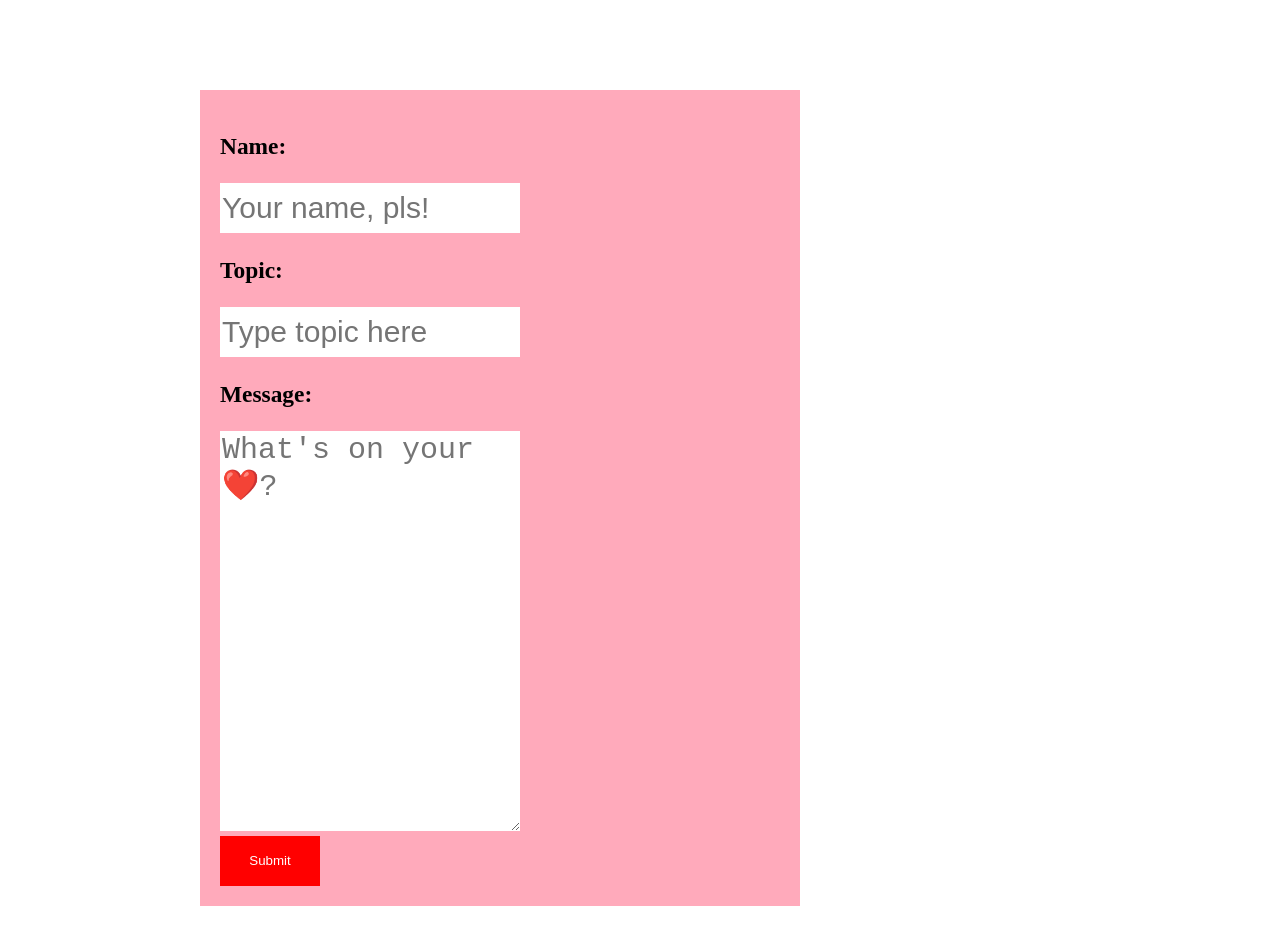
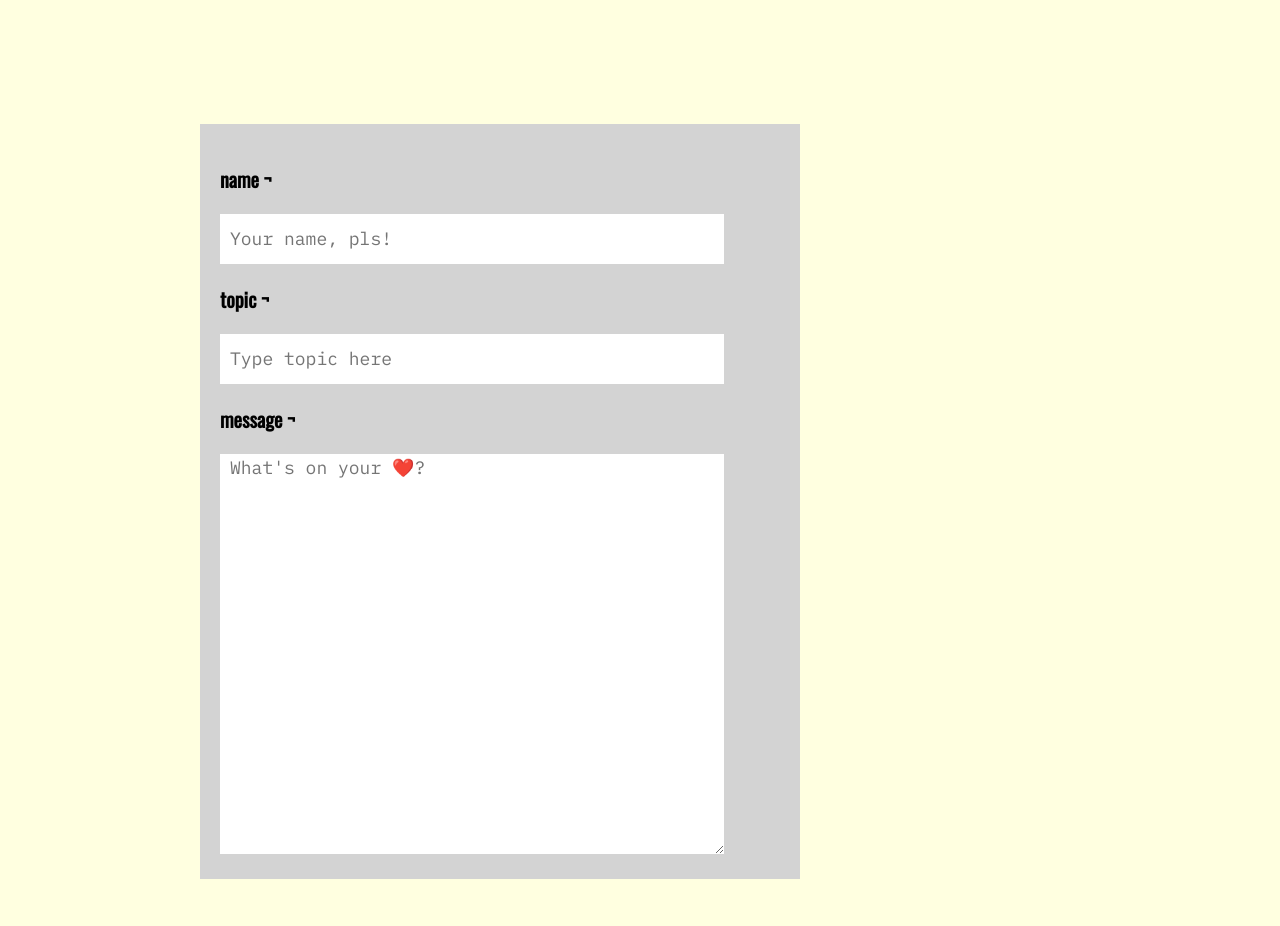
Before and after one commit to eliseofferman/q-a-forum, a React app in the folder frontend/: page / in a window 1280 px wide. Shown: the part 279-1205 px from the top of the page. Built offline with nearby package versions, Linux system fonts and the light colour scheme; no server answers.

Commit message:
some more stylez

```diff
--- a/frontend/public/index.html
+++ b/frontend/public/index.html
@@ -3,7 +3,8 @@
   <head>
     <meta charset="utf-8" />
     <title>Technigo React App</title>
-    <link href="https://fonts.googleapis.com/css?family=IBM+Plex+Serif" rel="stylesheet">
+    <link href="https://fonts.googleapis.com/css?family=Anton|IBM+Plex+Serif" rel="stylesheet">
+    <link href="https://fonts.googleapis.com/css?family=IBM+Plex+Mono|Oswald" rel="stylesheet">
   </head>
   <body>
     <!-- This element is used in src/index.js to render the react root into -->
--- a/frontend/src/components/topic-form/index.js
+++ b/frontend/src/components/topic-form/index.js
@@ -1,5 +1,7 @@
 import React from "react"
 import "./topicForm.css"
+
+import flowerbg from "../../images/bgflower.jpg"
 
 export default class TopicForm extends React.Component {
   constructor(props) {
@@ -57,10 +59,13 @@ export default class TopicForm extends React.Component {
   render() {
     return (
       <div className="topic-form-container">
+
+        <h1 className="question-logo"> [ QUESTION THIS ]</h1>
+
         <form onSubmit={this.handleSubmitTopic} >
           <div className="topic-form-box">
             <label>
-              <h3>Name:</h3>
+              <h3 className="topic-headline">name &not;</h3>
               <input
                 placeholder="Your name, pls!"
                 className="topicform-inputbox"
@@ -70,7 +75,7 @@ export default class TopicForm extends React.Component {
                 onChange={this.handleName} />
             </label>
             <label>
-              <h3>Topic:</h3>
+              <h3 className="topic-headline">topic &not;</h3>
               <input
                 className="topicform-inputbox"
                 placeholder="Type topic here"
@@ -80,7 +85,7 @@ export default class TopicForm extends React.Component {
                 onChange={this.handleHeadline} />
             </label>
             <label>
-              <h3>Message:</h3>
+              <h3 className="topic-headline">message &not;</h3>
               <textarea
                 className="topicform-inputbox--message"
                 placeholder="What's on your ❤️?"
@@ -91,6 +96,7 @@ export default class TopicForm extends React.Component {
           </div>
           <button className="topicform-submitbutton">Submit</button>
         </form>
+
       </div>
     )
   }
--- a/frontend/src/components/topic-form/topicForm.css
+++ b/frontend/src/components/topic-form/topicForm.css
@@ -1,27 +1,50 @@
 .topic-form-container {
+  width: 100%;
+  height: auto;
+  margin-bottom: 100px;
+  background: lightyellow;
+}
+
+.question-logo {
+  font-family: 'Oswald', sans-serif;
+  font-size: 50px;
+  margin-top: 20px;
+  margin-left: 100px;
+}
+
+.topic-headline {
+  font-family: 'Oswald', sans-serif;
+  font-size: 20px;
+}
+
+.topic-form-box {
   display: flex;
   flex-flow: column;
   width: 600px;
-  margin: 200px 0px 0px 200px;
-  background: #fab;
+  margin: 140px 0px 0px 200px;
+  background: lightgrey;
   padding: 20px;
 }
 
 .topicform-inputbox {
   border-style: none;
+  padding-left: 10px;
   outline: none;
-  width: 300px;
+  width: 90%;
   height:50px;
-  font-size: 30px;
+  font-size: 18px;
   color: lightpink;
+  font-family: 'IBM Plex Mono', monospace;
 }
 .topicform-inputbox--message {
   border-style: none;
+  padding-left: 10px;
   outline: none;
-  width: 300px;
+  width: 90%;
   height:400px;
-  font-size: 30px;
+  font-size: 18px;
   color: lightpink;
+  font-family: 'IBM Plex Mono', monospace;
 }
 
 .topicform-inputbox:focus {
@@ -35,7 +58,8 @@
     display: inline-block;
     text-align: start;
     margin: 0em;
-    font: 400 30px system-ui;
+    font: 400 30px;
+    font-family: 'IBM Plex Serif', serif;
 }
 
 .topicform-submitbutton {
@@ -46,4 +70,25 @@
   background: red;
   color: white;
   border-style: none;
+  margin-left: 200px;
+  margin-top: 50px;
 }
+
+.topicform-submitbutton:hover {
+  animation: shake 0.7s;
+  animation-iteration-count: infinite;
+}
+
+@keyframes shake {
+  0% { transform: translate(1px, 1px) rotate(0deg); }
+  10% { transform: translate(-1px, -2px) rotate(-1deg); }
+  20% { transform: translate(-3px, 0px) rotate(1deg); }
+  30% { transform: translate(3px, 2px) rotate(0deg); }
+  40% { transform: translate(1px, -1px) rotate(1deg); }
+  50% { transform: translate(-1px, 2px) rotate(-1deg); }
+  60% { transform: translate(-3px, 1px) rotate(0deg); }
+  70% { transform: translate(3px, 1px) rotate(-1deg); }
+  80% { transform: translate(-1px, -1px) rotate(1deg); }
+  90% { transform: translate(1px, 2px) rotate(0deg); }
+  100% { transform: translate(1px, -2px) rotate(-1deg); }
+}
```
Also changed, not shown: frontend/src/images/bgflower.jpg (added).
